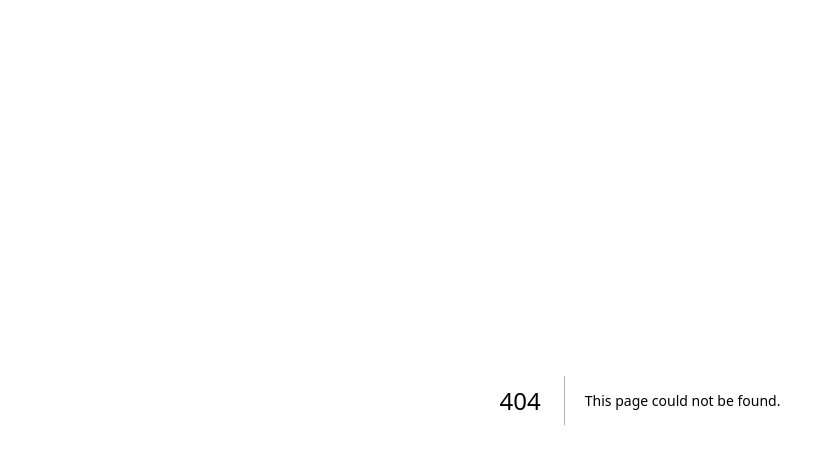
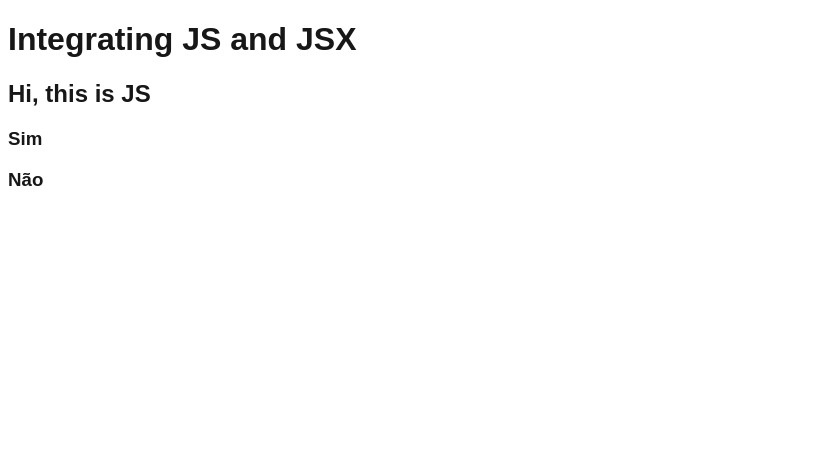
Before and after one commit to munhozotavio/learning, a Next.js app in the folder learning-next/: page /basics/jsx3 in a window 1280 px wide. Before the commit this address had no page. Shown: the top 464 px of the page, without its empty margins (0-835 px from the left). Built offline with nearby package versions, Linux system fonts and the light colour scheme.

Commit message:
added examples 2 and 3

```diff
--- /dev/null
+++ b/learning-next/pages/basics/jsx3.tsx
@@ -0,0 +1,16 @@
+export default function jsx3() {
+  const sub = "Hi, this is JS";
+
+  return(
+    <div>
+      <h1>Integrating JS and JSX</h1>
+      <h2>{sub}</h2>
+      <h3>{inBetween(3, 2, 4) ? "Sim" : "Não" }</h3>
+      <h3>{inBetween(1, 2, 4) ? "Sim" : "Não" }</h3>
+    </div>
+  )
+}
+
+const inBetween  = (value: number, min: number, max: number):boolean => {
+  return (value >= min && value <= max);
+}
```
Also changed, not shown: learning-next/pages/basics/jsx2.tsx (added, +8 -0 lines).
